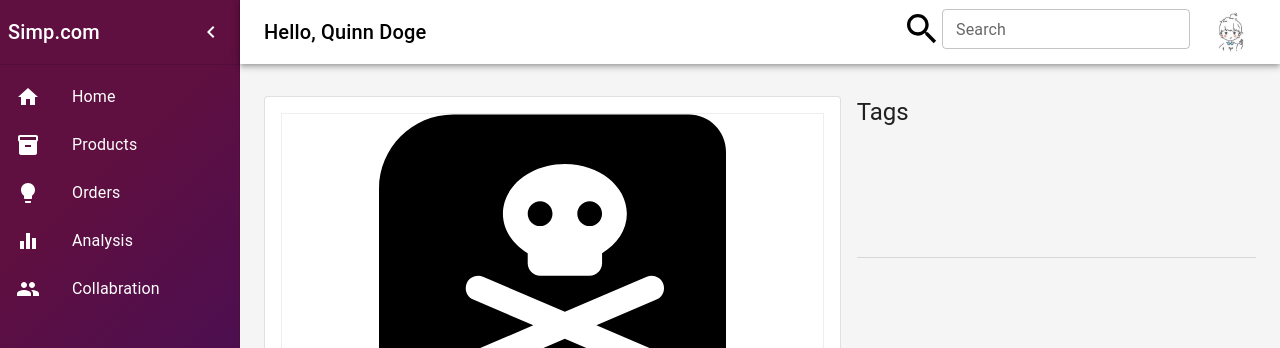
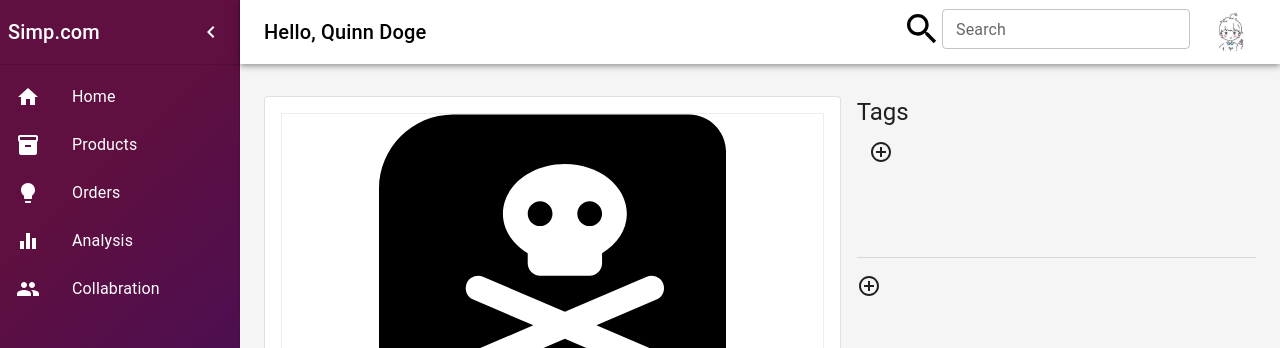
Before and after one commit to royroyzhong/Simp.Com, a React (Create React App) app in the folder frontend/: page /sellerX/product_page in a window 1280 px wide. Shown: the top 348 px of the page. Built offline with nearby package versions, Linux system fonts and the light colour scheme.

Commit message:
dev: [Quinn] fix merge conflicts and padding issue

```diff
--- a/frontend/src/component/navigator/SellerNavigationList.js
+++ b/frontend/src/component/navigator/SellerNavigationList.js
@@ -27,6 +27,7 @@ export default function SellerNavigationList() {
             {categories.map(({ id, icon, path, active }) => (
             <ListItemButton sx={{color:'#ffffff'}}
                 selected={active}
+                key={id}
                 onClick={() => navigate(path)}
               >
                 <ListItemIcon sx={{color:'#ffffff'}}>
--- a/frontend/src/component/sellerDashboard/ProductDetailView.js
+++ b/frontend/src/component/sellerDashboard/ProductDetailView.js
@@ -140,7 +140,7 @@ function TagDisplay(props) {
                     <Tag key={index}>{tag}</Tag>
                 ))}
                 <Box display={'flex'} >
-                    <AddCircleOutlineIcon onClick={handleToggle} sx={{ padding: 1.5 }} />
+                    <AddCircleOutlineIcon onClick={handleToggle} sx={{margin: 1.5}} />
                     <Fade in={shouldInputShow} sx={tagInputStyle}>
                         <TextField
                             value={tagBuffer}
@@ -197,7 +197,7 @@ function TextDisplay(props) {
                 ))}
                 <Box sx={{ display: "flex" }}>
                     <Fade in={!shouldInputShow}>
-                        <AddCircleOutlineIcon onClick={handleToggle} sx={{ padding: 1.5 }} />
+                        <AddCircleOutlineIcon onClick={handleToggle} sx={{}} />
                     </Fade>
                     <Fade in={shouldInputShow} >
                         <Box >
```
